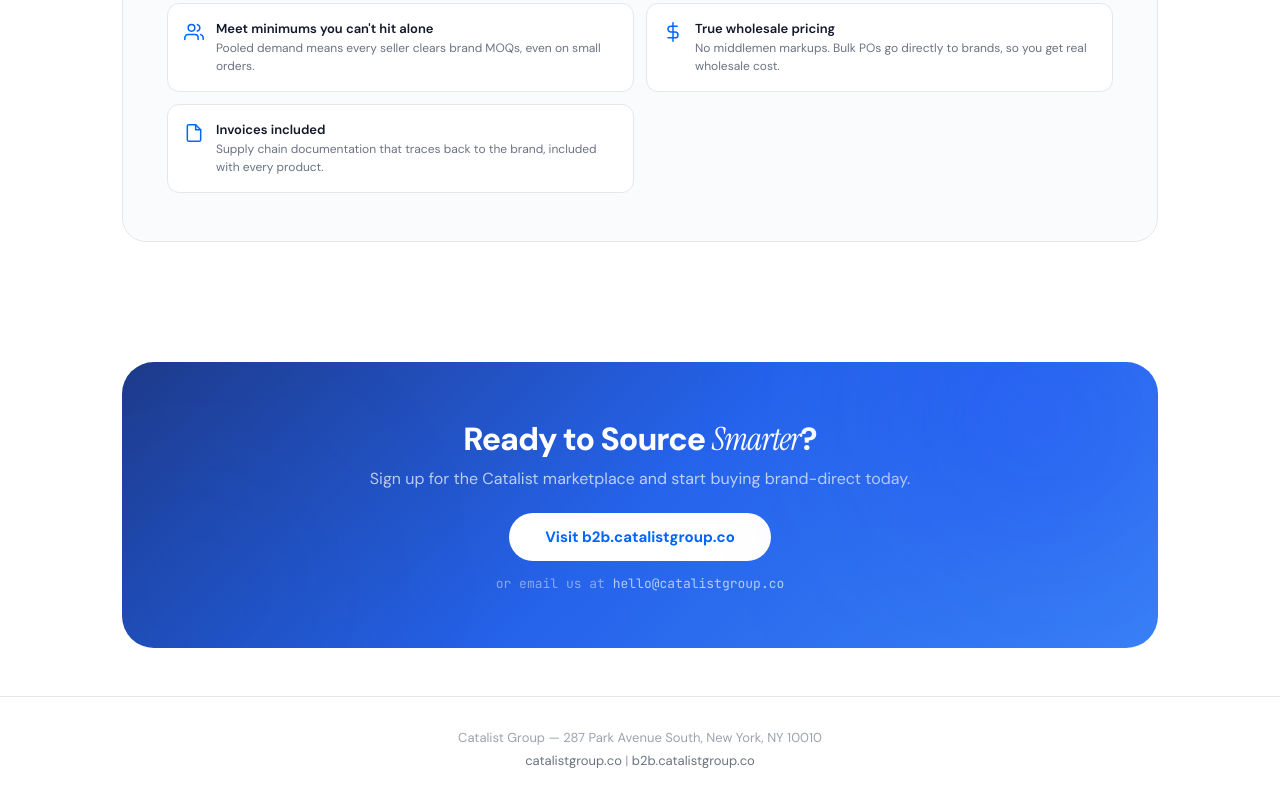
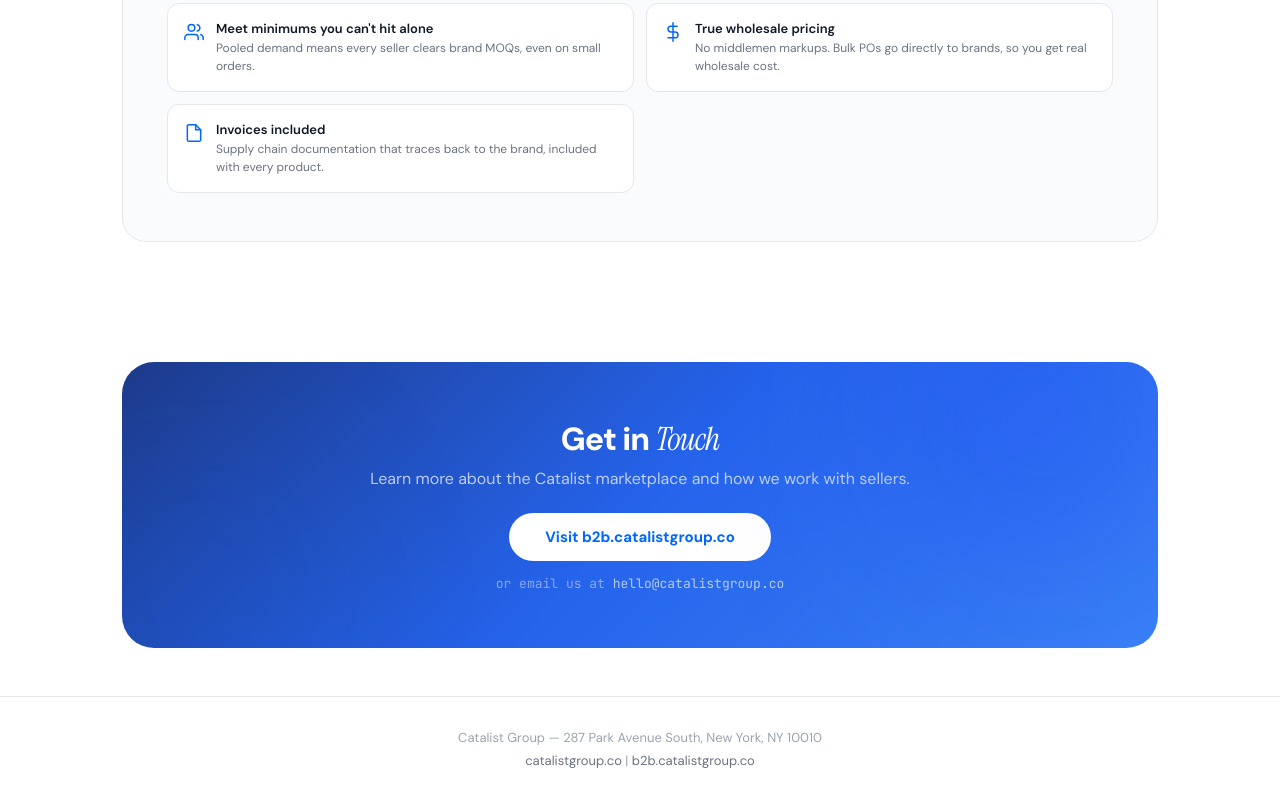
Before and after one commit to catalistgroup/catalist-deliverables, a website: page public/company/overview.html in a window 1280 px wide. Shown: the part 3647-4448 px from the top of the page. Drawn offline with Linux system fonts and the light colour scheme.

Commit message:
Soften CTA - not a sales pitch

```diff
--- a/public/company/overview.html
+++ b/public/company/overview.html
@@ -406,8 +406,8 @@
   <div class="cta">
     <div class="hero-orb1" style="width:300px;height:300px;top:-100px;right:-50px"></div>
     <div class="hero-orb2" style="width:200px;height:200px;bottom:-50px;left:-30px"></div>
-    <h2>Ready to Source <span class="accent">Smarter</span>?</h2>
-    <p>Sign up for the Catalist marketplace and start buying brand-direct today.</p>
+    <h2>Get in <span class="accent">Touch</span></h2>
+    <p>Learn more about the Catalist marketplace and how we work with sellers.</p>
     <a href="https://b2b.catalistgroup.co" class="cta-btn">Visit b2b.catalistgroup.co</a>
     <div class="cta-links">or email us at <a href="mailto:hello@catalistgroup.co">hello@catalistgroup.co</a></div>
   </div>
```
